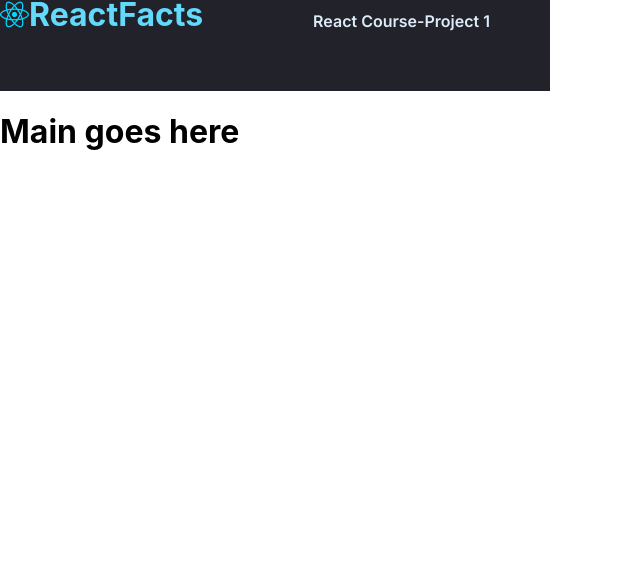
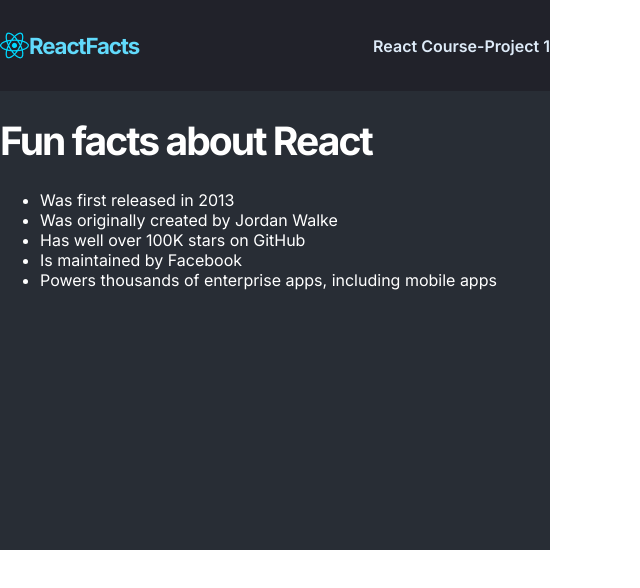
Before and after one commit to ojingwaDaniel/Challenges, a React (Create React App) app: page / in a window 1280 px wide. Shown: the top 588 px of the page, without its empty margins (0-640 px from the left). Built offline with nearby package versions, Linux system fonts and the light colour scheme.

Commit message:
modified the main component

```diff
--- a/src/App.css
+++ b/src/App.css
@@ -8,30 +8,54 @@
  display: flex;
  flex-direction: column;
 }
-.header{
+nav{
   display: flex;
-  justify-content: space-between;
+  align-items: center;
   background: #21222A;;
   color: white;
   width: 550px;
   height: 91px;
 }
-.reactfact{
-  display: flex;
-  align-items: center;
-  color: rgba(97, 218, 251, 1);
-  width: 158px;
-  height: 28.93px;
-  flex-shrink: 0;
+
+.nav--logo-text{
+  margin-right: auto;
+  color: #61DAFB;
+font-family: Inter;
+font-size: 22.253px;
+font-style: normal;
+font-weight: 700;
+line-height: normal;
+letter-spacing: -1.113px;
+}
+.nav--title{
+  color: #DEEBF8;
+text-align: right;
+font-family: Inter;
+font-size: 16px;
+font-style: normal;
+font-weight: 600;
+line-height: normal;
 
 }
-.react{
-  color: #DEEBF8;
-  text-align: right;
+main{
+  width: 550px;
+  height: 459px;
+  background: #282D35;
+}
+main> h1{
+  color: #FFF;
+font-family: Inter;
+font-size: 39.06px;
+font-style: normal;
+font-weight: 700;
+line-height: normal;
+letter-spacing: -1.953px;
+}
+li{
+  color: #FFF;
   font-family: Inter;
   font-size: 16px;
   font-style: normal;
-  font-weight: 600;
+  font-weight: 400;
   line-height: normal;
-  padding-right: 60px;
 }
--- a/src/component/main.js
+++ b/src/component/main.js
@@ -1,7 +1,14 @@
 export default function Main() {
   return (
-    <div>
-      <h1>Main goes here</h1>
-    </div>
+    <main>
+      <h1>Fun facts about React</h1>
+      <ul>
+        <li>Was first released in 2013</li>
+        <li>Was originally created by Jordan Walke</li>
+        <li>Has well over 100K stars on GitHub</li>
+        <li>Is maintained by Facebook</li>
+        <li>Powers thousands of enterprise apps, including mobile apps</li>
+      </ul>
+    </main>
   );
 }
--- a/src/component/nav.js
+++ b/src/component/nav.js
@@ -1,13 +1,11 @@
 import Logo from './reactjs-icon.png'
 export default function Nav(){
     return(
-        <header className="header">
-           <div className='reactfact'>
-            <img src={Logo} alt='NoImage'/>
-            <h1>ReactFacts</h1>
-            </div>
-            <h1 className='react'>React Course-Project 1</h1>
+        <nav>
+            <img src={Logo} alt='NoImage' className='nav--icon'/>
+            <h3 className='nav--logo-text'>ReactFacts</h3>
+            <h4 className='nav--title'>React Course-Project 1</h4>
 
-        </header>
+        </nav>
     )
 }
```
